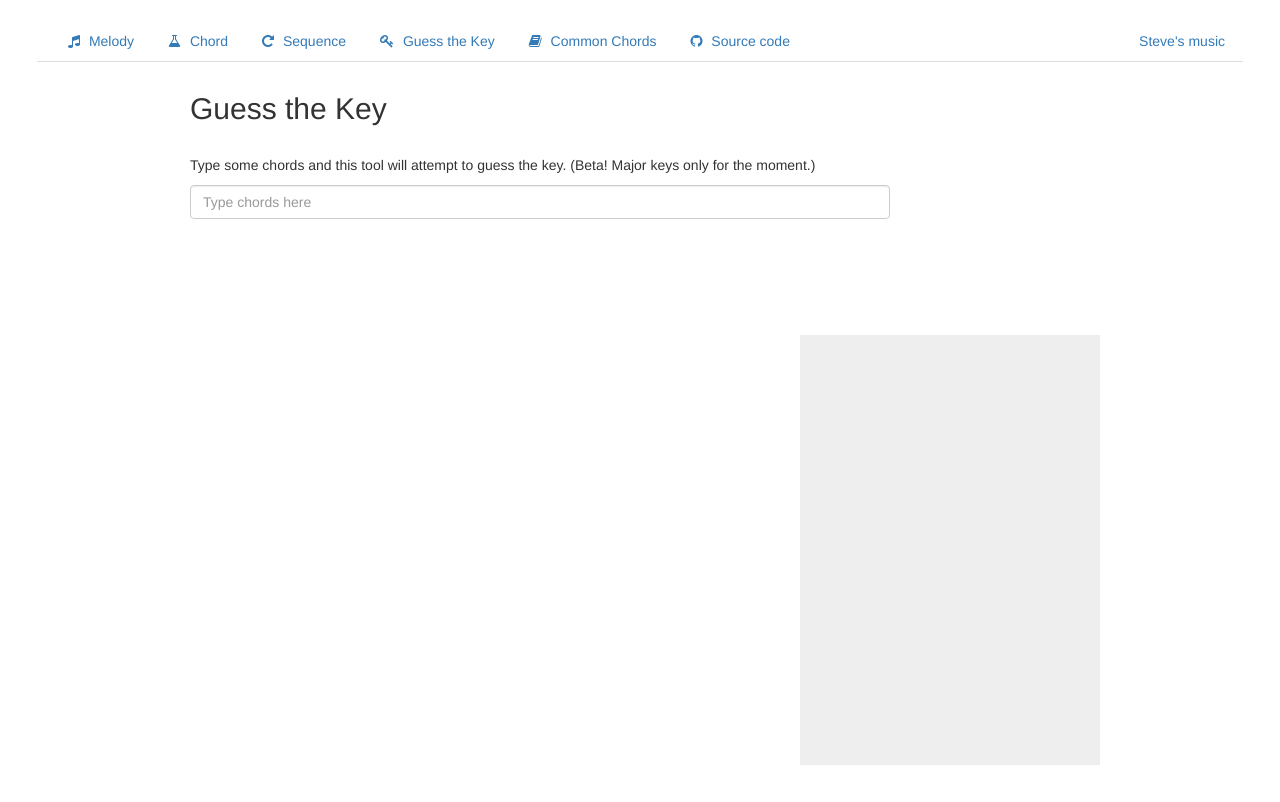
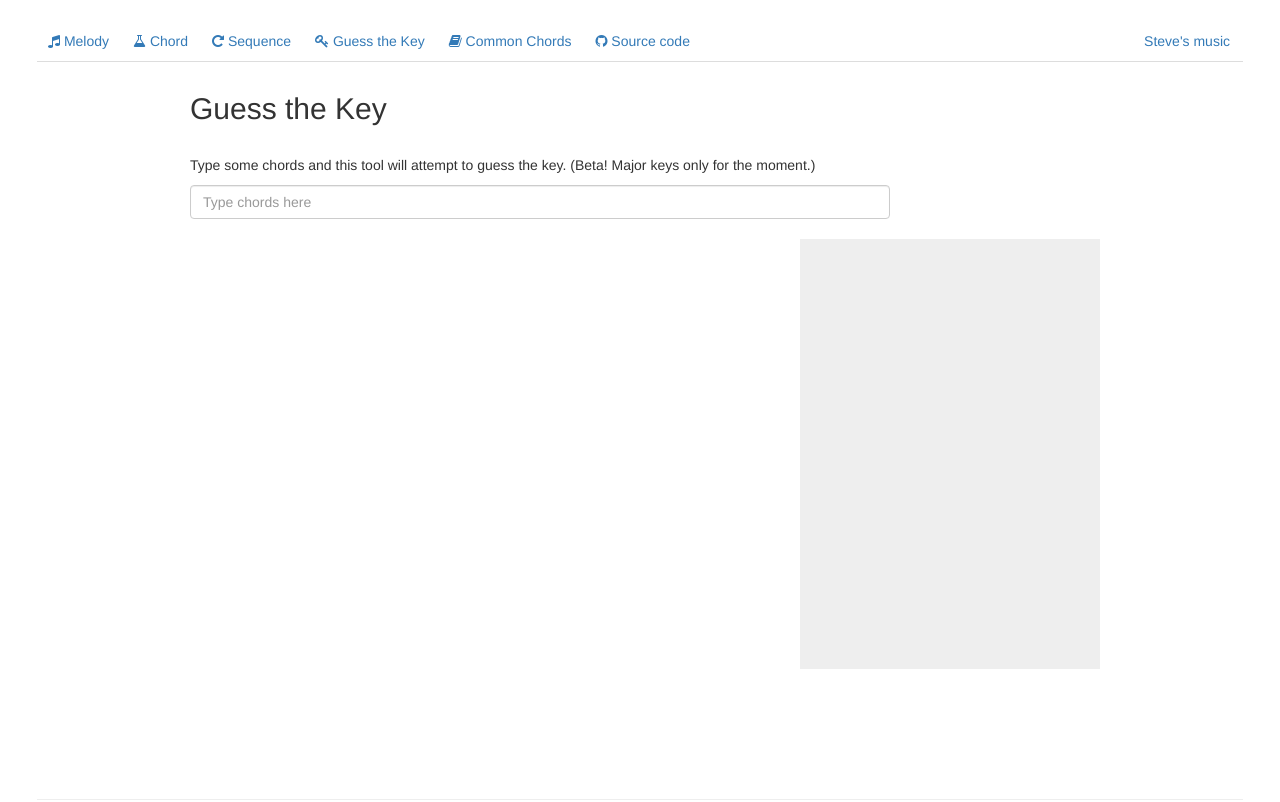
Before and after one commit to mrclay/piano-record, a React (Vite) app: page /guess-the-key in a window 1280 px wide. Shown: the top 802 px of the page. Built offline with nearby package versions, Linux system fonts and the light colour scheme.

Commit message:
UI Improvements

```diff
--- a/src/index.scss
+++ b/src/index.scss
@@ -12,13 +12,29 @@ p {
 
 .TemplateNav {
   display: flex;
+  flex-wrap: wrap;
 
-  .fa {
-    margin-right: 5px;
+  > li {
+    display: flex;
+    flex-direction: column;
   }
 
-  li:last-child {
-    margin-left: auto;
+  > li > a {
+    flex: 1;
+    padding: 10px;
+  }
+
+  @media (max-width: 829px) {
+    background: #eee;
+
+    > li > a {
+      border-radius: 0;
+    }
+  }
+  @media (min-width: 830px) {
+    li:last-child {
+      margin-left: auto;
+    }
   }
 }
 
@@ -169,10 +185,6 @@ button .progress {
   margin-right: 20px;
 }
 
-.nav-tabs li:first-child {
-  margin-left: 15px;
-}
-
 .GTK {
   display: flex;
   justify-content: center;
--- a/src/pages/GuessKeyPage.tsx
+++ b/src/pages/GuessKeyPage.tsx
@@ -36,10 +36,10 @@ export default function GuessKeyPage() {
       .trim()
       .replace(/ [-|] /g, " ")
       .split(/\s+/)
-      .map(str => parseChord(str));
+      .map(str => parseChord(str) || str);
   }, [dValue]);
   const foundChords = useMemo(
-    () => chords.filter((el): el is Chord => el !== null),
+    () => chords.filter((el): el is Chord => typeof el === "object"),
     [chords]
   );
 
@@ -104,22 +104,20 @@ export default function GuessKeyPage() {
             />
           </p>
 
-          <div
-            style={{
-              opacity: foundChords.length === 0 ? 0 : 1,
-            }}
-          >
-            <h3>Parsed chords</h3>
-            <pre>
-              {chords.map((el, idx) => (
-                <Fragment key={idx}>
-                  {idx !== 0 && " - "}
-                  {el === null && <span>N/A</span>}
-                  {el !== null && <b>{el.root + el.type.symbol}</b>}
-                </Fragment>
-              ))}
-            </pre>
-          </div>
+          {Boolean(
+            foundChords.length && chords.length !== foundChords.length
+          ) && (
+            <div className="alert alert-danger" role="alert">
+              <strong>These chords could not be parsed:</strong>
+              {chords
+                .filter((el): el is string => typeof el === "string")
+                .map(str => (
+                  <code style={{ marginLeft: "10px" }} key={str}>
+                    {str}
+                  </code>
+                ))}
+            </div>
+          )}
         </>
       }
     >
--- a/vite.config.ts
+++ b/vite.config.ts
@@ -2,7 +2,9 @@ import { defineConfig } from "vite";
 import react from "@vitejs/plugin-react";
 
 // https://vitejs.dev/config/
-export default defineConfig({
-  plugins: [react()],
-  base: "/piano/",
+export default defineConfig(({ command, mode, ssrBuild }) => {
+  return {
+    plugins: [react()],
+    base: command === "serve" ? "/" : "/piano/",
+  };
 });
```
